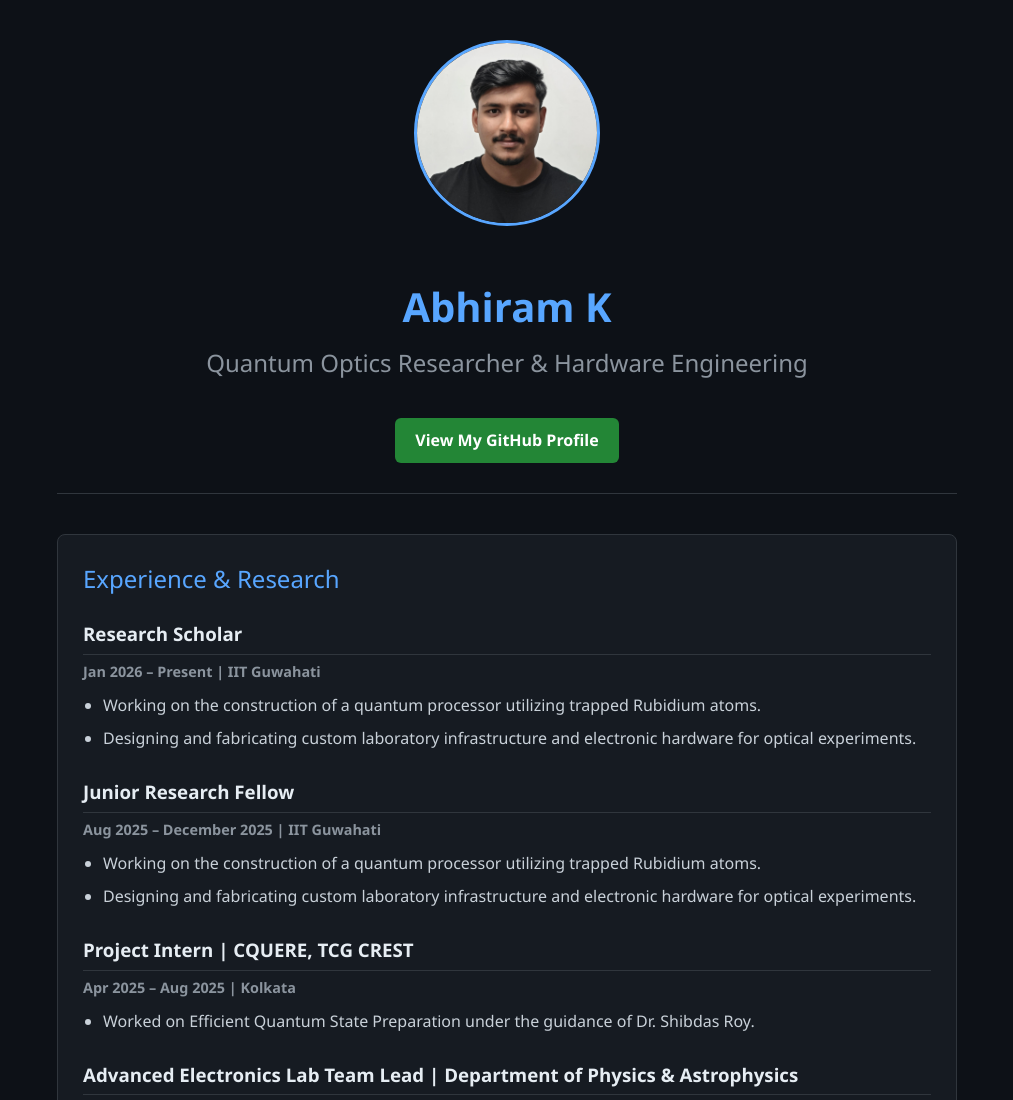
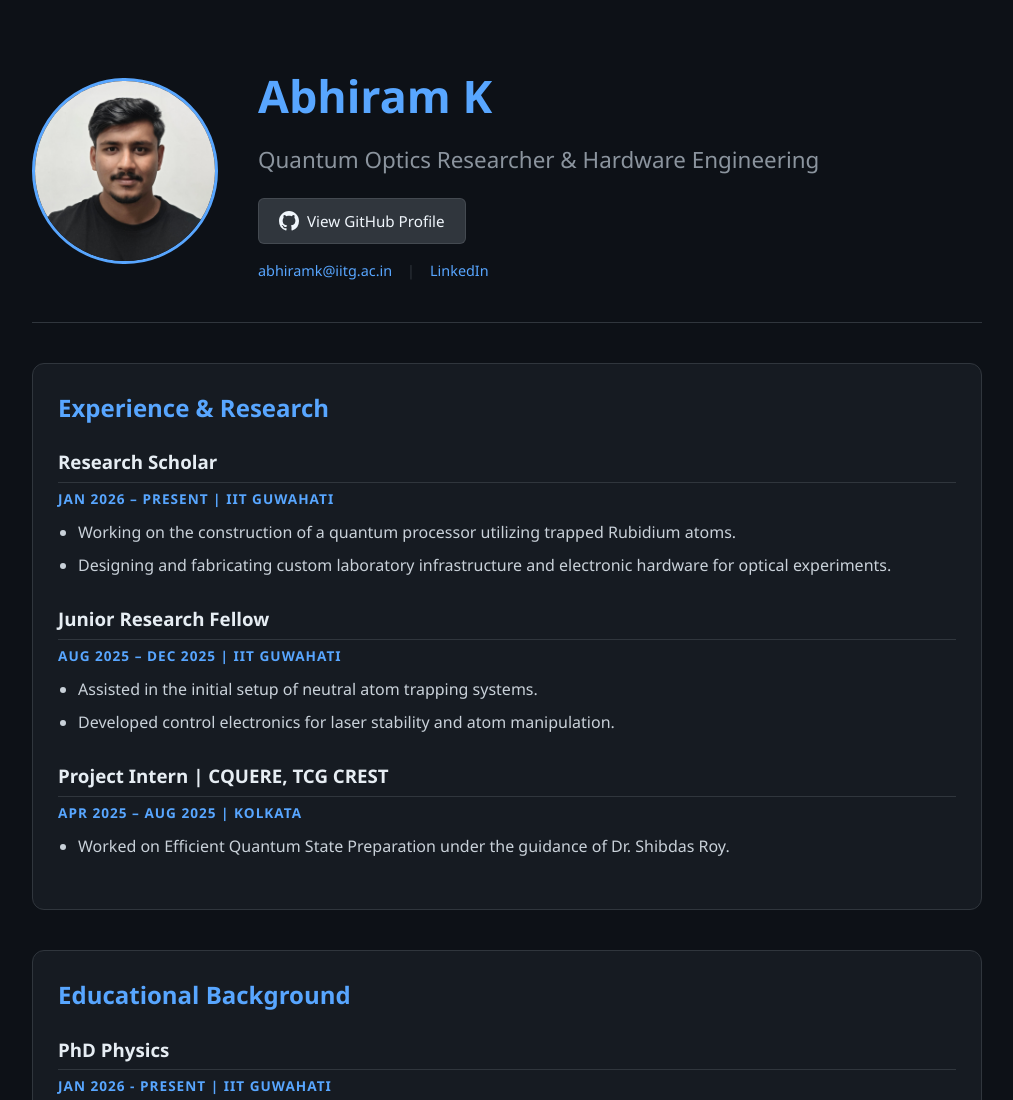
Before and after one commit to ABHIRAM-KUNIYIL/ABHIRAM-KUNIYIL.github.io, a plain HTML site: page index.html in a window 1280 px wide. Shown: the top 1100 px of the page, without its empty margins (133-1146 px from the left). Drawn offline with Linux system fonts and the light colour scheme.

Commit message:
index.html

```diff
--- a/index.html
+++ b/index.html
@@ -20,17 +20,20 @@
         }
 
         .container {
-            width: 80%;
-            max-width: 900px;
+            width: 85%;
+            max-width: 950px;
             margin: auto;
             overflow: hidden;
-            padding: 40px 0;
+            padding: 60px 0;
             animation: fadeIn 1.2s ease-out;
         }
 
+        /* Side-by-Side Header Styling */
         header {
-            text-align: center;
-            padding-bottom: 30px;
+            display: flex;
+            align-items: center;
+            gap: 40px;
+            padding-bottom: 40px;
             border-bottom: 1px solid #30363d;
         }
 
@@ -41,46 +44,55 @@
             object-fit: cover;
             border: 3px solid #58a6ff;
             transition: transform 0.3s ease, box-shadow 0.3s ease;
-            margin-bottom: 15px;
         }
 
-        .profile-pic:hover {
-            transform: scale(1.05);
-            box-shadow: 0 0 15px rgba(88, 166, 255, 0.4);
+        .header-content {
+            flex: 1;
         }
 
-        h1 { color: #58a6ff; margin-bottom: 5px; font-size: 2.5em; }
-        h2 { color: #8b949e; font-weight: 300; margin-top: 0; }
+        h1 { color: #58a6ff; margin: 0; font-size: 2.8em; }
+        h2.subtitle { color: #8b949e; font-weight: 400; margin: 10px 0 20px 0; font-size: 1.4em; }
 
+        /* Professional GitHub Button (Slate/Grey instead of Green) */
         .btn-github {
-            display: inline-block;
-            background-color: #238636;
-            color: white;
+            display: inline-flex;
+            align-items: center;
+            background-color: #30363d;
+            color: #f0f6fc;
             padding: 10px 20px;
             border-radius: 6px;
             text-decoration: none;
-            font-weight: bold;
-            margin-top: 15px;
-            transition: background-color 0.2s ease;
+            font-weight: 500;
+            font-size: 0.95em;
+            border: 1px solid rgba(240, 246, 252, 0.1);
+            transition: background-color 0.2s ease, border-color 0.2s ease;
         }
 
         .btn-github:hover {
-            background-color: #2ea043;
+            background-color: #3c444d;
+            border-color: #8b949e;
             text-decoration: none;
         }
 
+        .contact-links {
+            margin-top: 15px;
+            display: flex;
+            gap: 15px;
+            font-size: 0.9em;
+        }
+
+        /* Section Styling */
         .section {
             margin: 40px 0;
             padding: 25px;
             background: #161b22;
-            border-radius: 8px;
+            border-radius: 12px;
             border: 1px solid #30363d;
-            transition: transform 0.3s ease, box-shadow 0.3s ease;
+            transition: transform 0.3s ease;
         }
 
         .section:hover {
             transform: translateY(-3px);
-            box-shadow: 0 8px 15px rgba(0,0,0,0.4);
         }
 
         .timeline-item {
@@ -90,8 +102,10 @@
         .timeline-item h3 { color: #e6edf3; border-bottom: 1px solid #30363d; padding-bottom: 5px; margin-bottom: 5px; }
 
         .timeline-date {
-            color: #8b949e;
-            font-size: 0.9em;
+            color: #58a6ff;
+            font-size: 0.85em;
+            text-transform: uppercase;
+            letter-spacing: 1px;
             font-weight: bold;
             margin-bottom: 10px;
         }
@@ -104,17 +118,23 @@
         }
 
         .skill-tag {
-            background: #1f6feb;
-            color: white;
-            padding: 5px 12px;
-            border-radius: 15px;
-            font-size: 0.9em;
+            background: rgba(31, 111, 235, 0.15);
+            color: #58a6ff;
+            border: 1px solid rgba(88, 166, 255, 0.3);
+            padding: 5px 14px;
+            border-radius: 20px;
+            font-size: 0.85em;
         }
 
         ul { padding-left: 20px; margin-top: 5px; }
         li { margin-bottom: 8px; }
         a { color: #58a6ff; text-decoration: none; }
         a:hover { text-decoration: underline; }
+
+        @media (max-width: 768px) {
+            header { flex-direction: column; text-align: center; }
+            .contact-links { justify-content: center; }
+        }
     </style>
 </head>
 <body>
@@ -122,14 +142,26 @@
     <div class="container">
         <header>
             <img src="ABHIRAMKPHOTO.jpg.jpeg" alt="Abhiram K" class="profile-pic" onerror="this.src='https://via.placeholder.com/180x180?text=Upload+Photo'">
-            <h1>Abhiram K</h1>
-            <h2>Quantum Optics Researcher & Hardware Engineering</h2>
 
-            <a href="https://github.com/ABHIRAM-KUNIYIL" target="_blank" class="btn-github"> View My GitHub Profile</a>
+            <div class="header-content">
+                <h1>Abhiram K</h1>
+                <h2 class="subtitle">Quantum Optics Researcher & Hardware Engineering</h2>
+
+                <a href="https://github.com/ABHIRAM-KUNIYIL" target="_blank" class="btn-github">
+                    <svg style="margin-right: 8px;" height="20" width="20" viewBox="0 0 16 16" fill="currentColor"><path d="M8 0c4.42 0 8 3.58 8 8a8.013 8.013 0 0 1-5.45 7.59c-.4.08-.55-.17-.55-.38 0-.27.01-1.13.01-2.2 0-.75-.25-1.23-.54-1.48 1.78-.2 3.65-.88 3.65-3.95 0-.88-.31-1.59-.82-2.15.08-.2.36-1.02-.08-2.12 0 0-.67-.22-2.2.82-.64-.18-1.32-.27-2-.27-.68 0-1.36.09-2 .27-1.53-1.03-2.2-.82-2.2-.82-.44 1.1-.16 1.92-.08 2.12-.51.56-.82 1.28-.82 2.15 0 3.06 1.86 3.75 3.64 3.95-.23.2-.44.55-.51 1.07-.46.21-1.61.55-2.33-.66-.15-.24-.6-.83-1.23-.82-.67.01-.27.38.01.53.34.19.73.9.82 1.13.16.45.68 1.31 2.69.94 0 .67.01 1.3.01 1.49 0 .21-.15.45-.55.38A7.995 7.995 0 0 1 0 8c0-4.42 3.58-8 8-8Z"></path></svg>
+                    View GitHub Profile
+                </a>
+
+                <div class="contact-links">
+                    <a href="mailto:abhiramk@iitg.ac.in">abhiramk@iitg.ac.in</a>
+                    <span style="color: #30363d;">|</span>
+                    <a href="https://www.linkedin.com/in/abhiram-k-376063228" target="_blank">LinkedIn</a>
+                </div>
+            </div>
         </header>
 
         <div class="section">
-            <h2 style="color: #58a6ff;"> Experience & Research</h2>
+            <h2 style="color: #58a6ff; margin-top: 0;">Experience & Research</h2>
 
             <div class="timeline-item">
                 <h3>Research Scholar</h3>
@@ -139,12 +171,13 @@
                     <li>Designing and fabricating custom laboratory infrastructure and electronic hardware for optical experiments.</li>
                 </ul>
             </div>
+
             <div class="timeline-item">
                 <h3>Junior Research Fellow</h3>
-                <div class="timeline-date">Aug 2025 – December 2025 | IIT Guwahati</div>
+                <div class="timeline-date">Aug 2025 – Dec 2025 | IIT Guwahati</div>
                 <ul>
-                    <li>Working on the construction of a quantum processor utilizing trapped Rubidium atoms.</li>
-                    <li>Designing and fabricating custom laboratory infrastructure and electronic hardware for optical experiments.</li>
+                    <li>Assisted in the initial setup of neutral atom trapping systems.</li>
+                    <li>Developed control electronics for laser stability and atom manipulation.</li>
                 </ul>
             </div>
 
@@ -155,61 +188,44 @@
                     <li>Worked on Efficient Quantum State Preparation under the guidance of Dr. Shibdas Roy.</li>
                 </ul>
             </div>
+        </div>
+
+        <div class="section">
+            <h2 style="color: #58a6ff; margin-top: 0;">Educational Background</h2>
 
             <div class="timeline-item">
-                <h3>Advanced Electronics Lab Team Lead | Department of Physics & Astrophysics</h3>
-                <div class="timeline-date">Final Year Lab Projects</div>
-                <ul>
-                    <li>Developed an automated waste sorting system for plastic, metal, and glass using Arduino Uno and inductive/capacitive/ultrasonic sensors.</li>
-                    <li>Designed and implemented complex circuits utilizing the 80851 microcontroller.</li>
-                </ul>
+                <h3>PhD Physics</h3>
+                <div class="timeline-date">Jan 2026 - Present | IIT Guwahati</div>
+            </div>
+
+            <div class="timeline-item">
+                <h3>M.Sc. Physics</h3>
+                <div class="timeline-date">Graduated Jul 2024 | University Of Delhi</div>
+            </div>
+
+            <div class="timeline-item">
+                <h3>B.Sc(Hons). Physics</h3>
+                <div class="timeline-date">Graduated Jul 2022 | Hindu College, DU</div>
             </div>
         </div>
 
         <div class="section">
-            <h2 style="color: #58a6ff;"> Educational Background</h2>
-
-            <div class="timeline-item">
-                <h3>PhD Physics</h3>
-                <div class="timeline-date">Jan 26 - Present | IIT GUWAHATI</div>
-
-            </div>
-
-            <div class="timeline-item">
-                <h3>M.Sc. Physics</h3>
-                <div class="timeline-date">Graduated Jul 2024 | Department of Physics & Astrophysics, University Of Delhi</div>
-
-            </div>
-
-            <div class="timeline-item">
-                <h3>B.Sc(Hons). Physics</h3>
-                <div class="timeline-date">Graduated Jul 2022 | Hindu College, University of Delhi</div>
-
+            <h2 style="color: #58a6ff; margin-top: 0;">Technical Arsenal</h2>
+            <div class="skills">
+                <span class="skill-tag">Quantum Circuits & Algorithms</span>
+                <span class="skill-tag">Kicad & PCB designing</span>
+                <span class="skill-tag">Qiskit</span>
+                <span class="skill-tag">Electronic Circuit Design</span>
+                <span class="skill-tag">Sensors & Microcontrollers</span>
+                <span class="skill-tag">Fusion 360 / FreeCAD</span>
+                <span class="skill-tag">Python, C / C++ (Arduino)</span>
+                <span class="skill-tag">Assembly Language</span>
             </div>
         </div>
 
-        <div class="section">
-            <h2 style="color: #58a6ff;"> Technical Arsenal</h2>
-            <div class="skills">
-                <span class="skill-tag">Quantum Circuits & Algorithms</span>
-                <span class="skill-tag">Kicad & PCB designing</span>
-                <span class="skill-tag"> Qiskit</span>
-                <span class="skill-tag">Electronic Circuit Design</span>
-                <span class="skill-tag">Sensors & Microcontrollers</span>
-                <span class="skill-tag">Fusion 360</span>
-                <span class="skill-tag">Python, C / C++ (Arduino)</span>
-                <span class="skill-tag">Assembly Language</span>
-
-            </div>
-        </div>
-
-        <div style="text-align: center; margin-top: 40px; color: #8b949e;">
+        <footer style="text-align: center; margin-top: 60px; padding-bottom: 40px; color: #8b949e; border-top: 1px solid #30363d; padding-top: 20px;">
             <p>Aiming to drive the future of neutral atom computing.</p>
-            <p>
-                <a href="mailto:abhiramabhi6345@gmail.com">abhiramk@iitg.ac.in</a> |
-                <a href="https://www.linkedin.com/in/abhiram-k-376063228" target="_blank">LinkedIn</a>
-            </p>
-        </div>
+        </footer>
     </div>
 
 </body>
```
